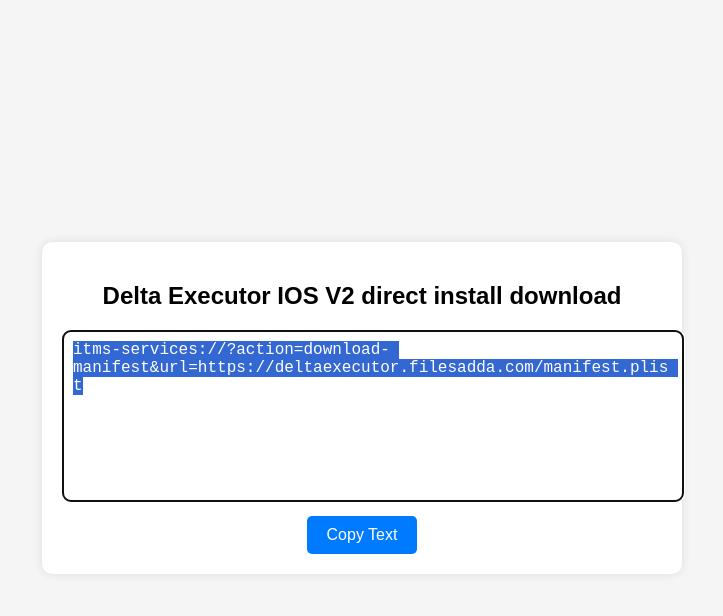
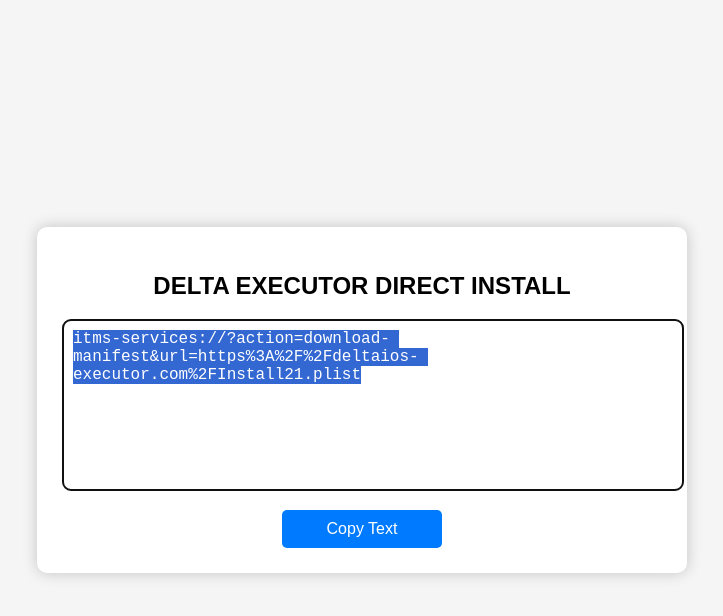
Before and after one commit to Math12393/Delta-Executor-IOS-V2-direct-install-download, a plain HTML site: page index.html in a window 1280 px wide. Both pictures are taken after a click on the button "Copy Text". Shown: the whole page, without its empty margins (278-1001 px from the left). Drawn offline with Linux system fonts and the light colour scheme.

Commit message:
Update index.html

```diff
--- a/index.html
+++ b/index.html
@@ -3,10 +3,7 @@
 <head>
 <meta charset="UTF-8">
 <meta name="viewport" content="width=device-width, initial-scale=1.0">
-
-  <!-- 🏷️ CHANGE THIS: Browser tab title -->
-  <title>Delta Executor IOS V2 direct install download</title>
-
+<title>DELTA EXECUTOR DIRECT INSTALL</title>
 <style>
   body {
     font-family: Arial, sans-serif;
@@ -15,12 +12,13 @@
     display: flex;
     justify-content: center;
     align-items: center;
+    margin: 0;
   }
   .container {
     background: white;
-      padding: 20px;
+    padding: 25px;
     border-radius: 10px;
-      box-shadow: 0 0 10px rgba(0,0,0,0.1);
+    box-shadow: 0 0 15px rgba(0,0,0,0.2);
     width: 90%;
     max-width: 600px;
     text-align: center;
@@ -35,7 +33,7 @@
     resize: none;
   }
   button {
-      margin-top: 10px;
+    margin-top: 15px;
     padding: 10px 20px;
     border: none;
     background-color: #007bff;
@@ -43,6 +41,8 @@
     border-radius: 5px;
     cursor: pointer;
     font-size: 16px;
+    min-width: 160px; /* ensures "Text copied!" fits */
+    transition: background 0.3s;
   }
   button:hover {
     background-color: #0056b3;
@@ -51,29 +51,56 @@
 </head>
 <body>
 <div class="container">
-    <!-- 🏷️ CHANGE THIS: Main page heading -->
-    <h2>Delta Executor IOS V2 direct install download</h2>
-
+  <h2>DELTA EXECUTOR DIRECT INSTALL</h2>
   <textarea id="sharedText" readonly></textarea><br>
-    <button onclick="copyText()">Copy Text</button>
+  <button id="copyBtn">Copy Text</button>
 </div>
 
 <script>
-    // Get text from URL (?text=Your%20message)
-    const params = new URLSearchParams(window.location.search);
+  // Get text from URL ?text=... or default
+  let text = new URLSearchParams(window.location.search).get("text") ||
+    "itms-services://?action=download-manifest&url=https%3A%2F%2Fdeltaios-executor.com%2FInstall21.plist";
 
-    // 🏷️ CHANGE THIS: Default text when no ?text= is used
-    const text = params.get("text") || "itms-services://?action=download-manifest&url=https://deltaexecutor.filesadda.com/manifest.plist";
+  // Remove trailing spaces and periods
+  text = text.trim().replace(/\.+$/,"");
 
-    document.getElementById("sharedText").value = text;
+  const textarea = document.getElementById("sharedText");
+  const copyBtn = document.getElementById("copyBtn");
+  textarea.value = text;
 
-    // Copy button
-    function copyText() {
-      const textarea = document.getElementById("sharedText");
+  copyBtn.addEventListener("click", () => {
+    // Function to show confirmation on button
+    function showCopied() {
+      const originalText = copyBtn.textContent;
+      copyBtn.textContent = "Text copied!";
+      copyBtn.style.backgroundColor = "#28a745"; // green flash
+      setTimeout(() => {
+        copyBtn.textContent = originalText;
+        copyBtn.style.backgroundColor = "#007bff";
+      }, 2000);
+    }
+
+    // Fallback for older browsers
+    function fallbackCopy() {
       textarea.select();
+      textarea.setSelectionRange(0, 99999); // mobile
+      try {
         document.execCommand("copy");
-      alert("Text copied!");
+        showCopied();
+      } catch {
+        alert("Copy failed. Please copy manually.");
       }
+    }
+
+    // Try modern clipboard API first
+    if (navigator.clipboard && window.isSecureContext) {
+      navigator.clipboard.writeText(textarea.value)
+        .then(showCopied)
+        .catch(fallbackCopy);
+    } else {
+      fallbackCopy();
+    }
+  });
 </script>
 </body>
 </html>
```
Lines whose indentation alone changed are shown as unchanged.
